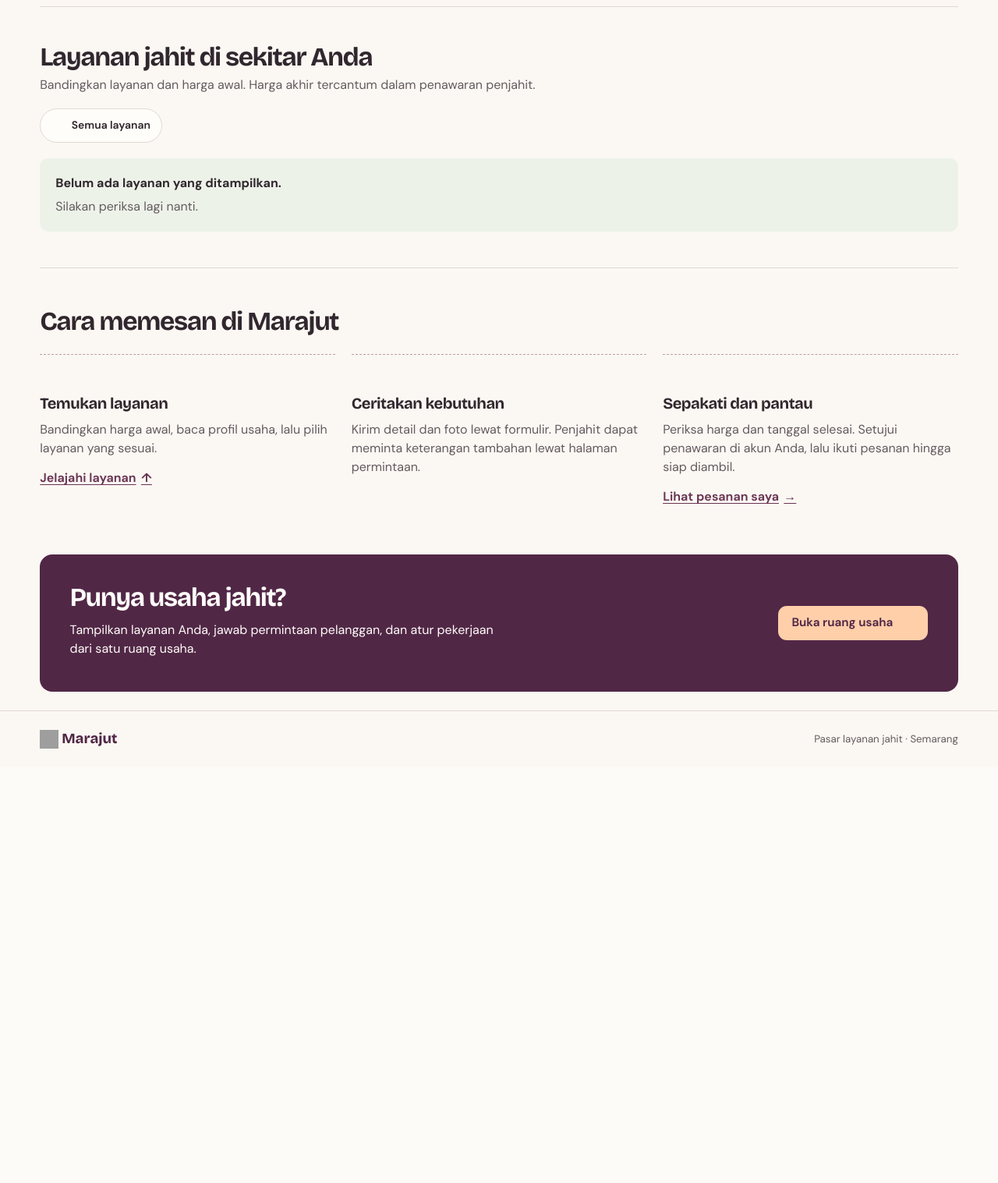
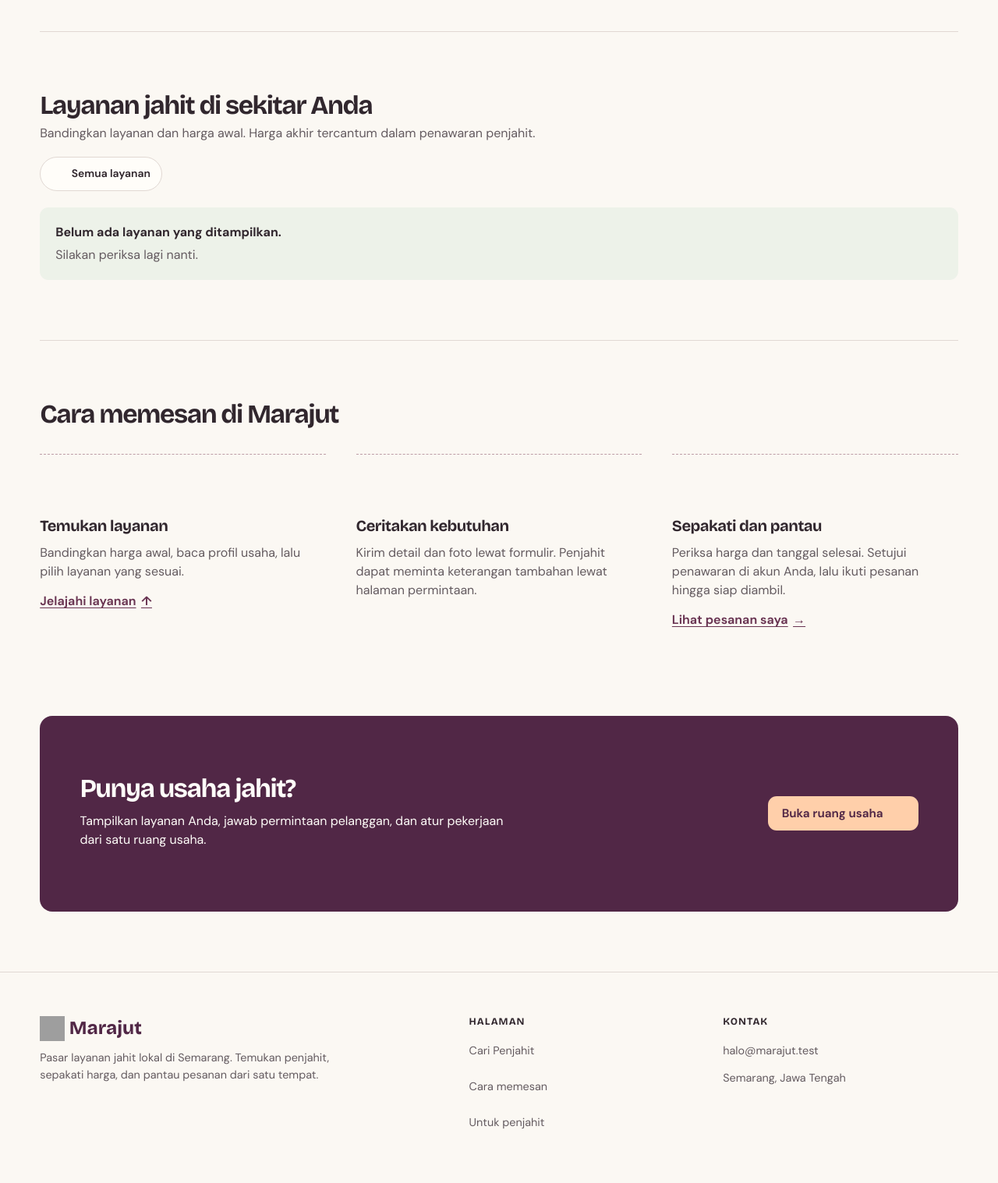
Before and after one commit to TheGoodEvil28/merajut, a Node project: template apps/djahit/views/catalog.ejs in a window 1280 px wide. Shown: the part 598-2115 px from the top of the page at 78% size. Before the commit the page ends 1558 px from the top, so only its background shows below. Run offline with Node 20 templates, Linux system fonts and the light colour scheme; the template is opened without the code that fills it, so the values that code supplies are empty; grey boxes are pictures that could not be loaded.

Commit message:
feat(style): enhance landing page spacing, footer layout and content
* Improved footer structure with additional links and contact information
* Updated styles for better visual consistency across pages
* Adjusted navbar behavior for improved user experience during scrolling

```diff
--- a/apps/djahit/public/forms.js
+++ b/apps/djahit/public/forms.js
@@ -121,3 +121,26 @@ if (photo) {
     }
   });
 }
+
+// Storefront navbar: after about one viewport of scrolling it slides back in from above.
+const storefront = document.body.classList.contains('market-shell') ? document.querySelector('.site-header') : null;
+if (storefront) {
+  const root = document.body;
+  const sync = () => {
+    const past = window.scrollY > window.innerHeight;
+    const pinned = root.classList.contains('nav-pinned');
+    if (past) {
+      root.style.setProperty('--nav-h', `${storefront.offsetHeight}px`);
+      root.classList.remove('nav-leaving');
+      root.classList.add('nav-pinned');
+    } else if (!past && pinned && !root.classList.contains('nav-leaving')) {
+      root.classList.add('nav-leaving');
+      const finish = () => root.classList.remove('nav-pinned', 'nav-leaving');
+      if (window.matchMedia('(prefers-reduced-motion: reduce)').matches) finish();
+      else setTimeout(() => { if (root.classList.contains('nav-leaving')) finish(); }, 260);
+    }
+  };
+  addEventListener('scroll', sync, { passive: true });
+  addEventListener('resize', sync);
+  sync();
+}
--- a/apps/djahit/public/style.css
+++ b/apps/djahit/public/style.css
@@ -31,14 +31,22 @@ h3 { font-size: 1.25rem; letter-spacing: -.025em; }
 .icon { width: 1.15rem; height: 1.15rem; flex: none; fill: none; stroke: currentColor; stroke-width: 1.65; stroke-linecap: round; stroke-linejoin: round; vertical-align: middle; }
 .skip, .sr-only { position: absolute; width: 1px; height: 1px; padding: 0; margin: -1px; overflow: hidden; clip-path: inset(50%); white-space: nowrap; }
 .skip:focus { clip-path: none; width: auto; height: auto; margin: .5rem; padding: .7rem; background: white; color: var(--ink); z-index: 4; }
-.site-header { background: var(--surface); border-bottom: 1px solid var(--line); }
-.nav, .site-footer .wrap, .actions, .site-header nav, .nav-account, .account-name { display: flex; align-items: center; gap: .6rem 1rem; }
+.site-header { background: var(--surface); }
+.nav, .actions, .site-header nav, .nav-account, .account-name { display: flex; align-items: center; gap: .6rem 1rem; }
 .nav { min-height: 4.7rem; }
 .brand { display: inline-flex; align-items: center; gap: .48rem; margin: 0; color: var(--ink); text-decoration: none; font-size: 2rem; font-weight: 800; letter-spacing: -.065em; }
 .site-header nav { margin-left: auto; gap: .35rem; }
 .site-header nav a, .site-header button.quiet { display: inline-flex; align-items: center; gap: .45rem; min-height: 44px; padding: .55rem .8rem; color: var(--muted); text-decoration: none; font-weight: 650; font-size: .9rem; border-radius: .7rem; }
 .site-header nav a:hover, .site-header nav a[aria-current] { background: #f2e8eb; color: var(--plum); }
 .nav-account { padding-left: .8rem; border-left: 1px solid var(--line); }
+/* Storefront navbar: after about one viewport of scrolling it slides back in from above (forms.js toggles the classes). */
+html:has(.market-shell) { scroll-padding-top: 6rem; }
+.market-shell.nav-pinned { padding-top: var(--nav-h, 0); }
+.market-shell.nav-pinned > .site-header { position: fixed; top: 0; left: 0; right: 0; z-index: 20; box-shadow: 0 6px 24px rgb(49 39 46 / .1); animation: nav-in .35s cubic-bezier(.22,.8,.3,1) both; }
+.market-shell.nav-leaving > .site-header { animation: nav-out .25s ease-in both; }
+@keyframes nav-in { from { transform: translateY(-100%); } to { transform: none; } }
+@keyframes nav-out { from { transform: none; } to { transform: translateY(-100%); } }
+@media (prefers-reduced-motion: reduce) { .market-shell.nav-pinned > .site-header, .market-shell.nav-leaving > .site-header { animation: none; } }
 button, .button {
   display: inline-flex; align-items: center; justify-content: center; gap: .55rem; min-height: 44px;
   background: var(--plum); color: white; border: 1px solid transparent; border-radius: .7rem;
@@ -51,7 +59,7 @@ button:hover, .button:hover { background: #693955; color: white; }
 .quiet:hover { background: #f1e8ed; color: var(--plum); }
 button:disabled { cursor: not-allowed; opacity: .65; }
 .actions { flex-wrap: wrap; }
-.section { padding: clamp(1.6rem, 4vw, 3.25rem) 0; }
+.section { padding: clamp(2.4rem, 6vw, 5rem) 0; }
 .section-caption, .page-heading { display: flex; justify-content: space-between; align-items: center; flex-wrap: wrap; gap: .7rem 1rem; margin-bottom: 1.1rem; }
 .page-heading > div, .section-caption > div { min-width: 0; }
 .section-caption :is(h2,p), .page-heading :is(h1,h2) { margin-bottom: 0; }
@@ -60,7 +68,7 @@ button:disabled { cursor: not-allowed; opacity: .65; }
 .muted, .label-optional { color: var(--muted); }
 .preserve { white-space: pre-wrap; overflow-wrap: anywhere; }
 :where(h1,h2,h3,dd,.status,.queue-meta,.service-provider,.service-price,.account-name,.record-list,.terms,.notice) { overflow-wrap: anywhere; }
-.card { min-width: 0; padding: clamp(1.1rem, 2.5vw, 1.65rem); border: 1px solid var(--line); background: var(--surface); border-radius: 1rem; }
+.card { min-width: 0; padding: clamp(1.4rem, 3vw, 2.2rem); border: 1px solid var(--line); background: var(--surface); border-radius: 1rem; }
 .card p:last-child { margin-bottom: 0; }
 .split { display: grid; grid-template-columns: minmax(0, 1.5fr) minmax(0, 1fr); align-items: start; gap: 1.1rem; }
 .stack { display: grid; gap: 1rem; min-width: 0; }
@@ -68,30 +76,37 @@ button:disabled { cursor: not-allowed; opacity: .65; }
 .narrow { width: min(100%, 42rem); margin-inline: auto; }
 .back { display: inline-flex; gap: .45rem; align-items: center; min-height: 44px; margin-bottom: .5rem; text-decoration: none; font-size: .9rem; font-weight: 650; }
 .back::before { content: "←"; }
-.site-footer { margin-top: 1.5rem; border-top: 1px solid var(--line); color: var(--muted); }
-.site-footer .wrap { justify-content: space-between; min-height: 4.5rem; font-size: .83rem; }
-.footer-brand { display: inline-flex; align-items: center; gap: .25rem; font-weight: 760; font-size: 1.15rem; color: var(--plum); margin: 0; }
+.site-footer { margin-top: clamp(2.5rem, 6vw, 5rem); border-top: 1px solid var(--line); color: var(--muted); }
+.site-footer .wrap { display: grid; grid-template-columns: minmax(0, 1fr) minmax(0, 1.4fr); gap: 2rem clamp(2rem, 8vw, 7rem); padding-block: clamp(2rem, 5vw, 3.5rem); font-size: .9rem; }
+.footer-brand { display: inline-flex; align-items: center; gap: .35rem; font-weight: 760; font-size: 1.5rem; color: var(--plum); margin: 0 0 .7rem; }
+.footer-about p { max-width: 38ch; margin: 0; }
+.footer-links { display: grid; grid-template-columns: repeat(2, minmax(0, 1fr)); gap: 1.5rem; }
+.footer-links h2 { font-size: .8rem; letter-spacing: .08em; text-transform: uppercase; color: var(--ink); margin: 0 0 .6rem; }
+.footer-links ul { list-style: none; margin: 0; padding: 0; display: grid; gap: .1rem; }
+.footer-links a { display: inline-flex; align-items: center; min-height: 44px; color: var(--muted); text-decoration: none; }
+.footer-links a:hover { color: var(--plum); text-decoration: underline; }
 
 /* Marketplace */
 .market-intro { display: grid; grid-template-columns: 1.05fr 1fr; align-items: stretch; gap: clamp(1.5rem,4vw,4.5rem); padding-block: clamp(1.5rem,3.6vw,3.25rem); }
 .market-intro-copy { align-self: center; }
 .market-location { display: inline-flex; align-items: center; gap: .4rem; color: var(--clay); font-size: .9rem; font-weight: 690; margin-bottom: 1rem; }
-.market-intro h1 { font-size: clamp(3.15rem,5.35vw,5rem); color: var(--plum); letter-spacing: -.065em; line-height: 1.02; font-weight: 700; text-wrap: balance; }
-.market-intro h1 em { font: italic 500 .98em/1.02 Georgia, serif; letter-spacing: -.055em; }
+.market-intro h1 { font-size: clamp(3.15rem,5.35vw,4.5rem); color: var(--plum); letter-spacing: -.065em; line-height: 1.02; font-weight: 700; text-wrap: balance; }
+.market-intro h1 em { font: 200 .98em/1, serif; letter-spacing: -.06em; }
 .market-intro-copy > p:not(.market-location) { max-width: 49ch; color: var(--muted); margin: 1.15rem 0; }
 .market-intro-photo { position: relative; min-height: 19rem; overflow: hidden; border-radius: 7rem 1rem 5rem 1rem; background: #c4a983; }
 .market-intro-photo img { width: 100%; height: 100%; position: absolute; inset: 0; object-fit: cover; object-position: center 46%; }
 .market-intro-photo::after { content: ""; position: absolute; inset: .65rem; border: 1px dashed #fffb; border-radius: 6.5rem .7rem 4.5rem .7rem; pointer-events: none; }
 .intro-how { display: inline-flex; align-items: center; gap: .5rem; min-height: 44px; font-size: .89rem; font-weight: 650; }
-.catalog-section { padding-block: clamp(1.6rem,3.6vw,3rem); border-top: 1px solid var(--line); }
-.how-section { border-top: 1px solid var(--line); padding: clamp(1.8rem,4vw,3.5rem) 0; }
-.sewing-steps { list-style: none; display: grid; grid-template-columns: repeat(3,minmax(0,1fr)); margin: 1.4rem 0 0; padding: 0; gap: 1.3rem; }
-.sewing-steps li { border-top: 1px dashed #bd9da6; padding-top: 1.1rem; }
-.sewing-steps li > .icon { color: var(--clay); margin-bottom: .55rem; width: 1.6rem; height: 1.6rem; }
+.market-intro { margin-bottom: clamp(1rem, 3vw, 2.5rem); }
+.catalog-section { padding-block: clamp(2.4rem,6vw,5rem); border-top: 1px solid var(--line); }
+.how-section { border-top: 1px solid var(--line); padding: clamp(2.4rem,6vw,5rem) 0; margin-bottom: clamp(.5rem, 2vw, 1.5rem); }
+.sewing-steps { list-style: none; display: grid; grid-template-columns: repeat(3,minmax(0,1fr)); margin: 2rem 0 0; padding: 0; gap: clamp(1.5rem, 3vw, 2.5rem); }
+.sewing-steps li { border-top: 1px dashed #bd9da6; padding-top: 1.4rem; }
+.sewing-steps li > .icon { color: var(--clay); margin-bottom: .9rem; width: 2.8rem; height: 2.8rem; stroke-width: 1.4; }
 .sewing-steps p, .shop-entry p { max-width: 52ch; margin-bottom: .25rem; }
 .sewing-steps p { color: var(--muted); }
 .sewing-steps a { display: inline-flex; min-height: 44px; align-items: center; gap: .4rem; font-weight: 650; }
-.shop-entry { display: flex; justify-content: space-between; align-items: center; flex-wrap: wrap; gap: 1.15rem; background: var(--plum); color: var(--surface); padding: clamp(1.35rem,3vw,2.7rem); border-radius: 1rem; }
+.shop-entry { display: flex; justify-content: space-between; align-items: center; flex-wrap: wrap; gap: 1.15rem; background: var(--plum); color: var(--surface); padding: clamp(2.4rem,6vw,4.75rem) clamp(1.5rem,4vw,3.5rem); min-height: clamp(11rem, 22vw, 15rem); border-radius: 1rem; }
 .shop-entry .button { background: var(--apricot); color: var(--plum); }
 .work-kicker { display: inline-flex; align-items: center; gap: .4rem; }
 .market-search { display: flex; align-items: center; gap: .55rem; max-width: 30rem; border: 1px solid #c0aab6; background: var(--surface); border-radius: .85rem; padding: .32rem; color: var(--muted); }
@@ -105,12 +120,13 @@ button:disabled { cursor: not-allowed; opacity: .65; }
 .category-tabs a[aria-current] { color: white; border-color: var(--plum); background: var(--plum); }
 .search-results { display: flex; align-items: baseline; justify-content: space-between; flex-wrap: wrap; gap: .5rem; margin: .4rem 0 1rem; }
 .search-results p { margin: 0; overflow-wrap: anywhere; }
-.cards { display: grid; grid-template-columns: repeat(3,minmax(0,1fr)); align-items: stretch; gap: 1rem; }
+.cards { display: grid; grid-template-columns: repeat(3,minmax(0,1fr)); align-items: stretch; gap: clamp(1.5rem, 2.6vw, 2.25rem); }
 .service-card { display: flex; flex-direction: column; padding: 0; overflow: hidden; }
 .service-cover { position: relative; overflow: hidden; background: #e4e3d8; }
 .service-cover img { display: block; width: 100%; height: auto; aspect-ratio: 2.65; object-fit: cover; }
-.service-cover .tag { position: absolute; left: .8rem; bottom: .7rem; border: 1px solid #fcfaf0; border-radius: 2rem; background: #fffef5; color: var(--ink); font-size: .75rem; padding: .18rem .62rem; font-weight: 700; }
-.service-body { padding: 1.1rem; flex: 1; display: flex; flex-direction: column; min-width: 0; }
+.service-cover::after { content: ""; position: absolute; inset: 0; background: rgb(0 0 0 / .1); pointer-events: none; }
+.service-cover .tag { z-index: 1; position: absolute; left: .8rem; bottom: .7rem; border: 1px solid #fcfaf0; border-radius: 2rem; background: #fffef5; color: var(--ink); font-size: .75rem; padding: .18rem .62rem; font-weight: 700; }
+.service-body { padding: 1.4rem; flex: 1; display: flex; flex-direction: column; min-width: 0; }
 .service-provider { color: var(--muted); font-size: .82rem; margin-bottom: .45rem; }
 .service-provider a { color: var(--link); font-weight: 700; }
 .service-card h3 { font-size: clamp(1.3rem, 2vw, 1.65rem); margin-bottom: .4rem; }
@@ -300,6 +316,7 @@ fieldset.price-editor { min-width: 0; margin: 0; padding: .85rem; border: 1px so
 }
 @media (max-width: 720px) {
   .wrap { width: calc(100% - 2rem); }
+  .site-footer .wrap { grid-template-columns: minmax(0, 1fr); }
   .nav { min-height: 3.8rem; gap: .35rem; flex-wrap: wrap; }
   .brand { font-size: 1.7rem; }
   .nav-account { padding-left: .35rem; }
--- a/apps/djahit/views/footer.ejs
+++ b/apps/djahit/views/footer.ejs
@@ -1,4 +1,30 @@
 </main>
-  <footer class="site-footer"><div class="wrap"><span class="footer-brand"><img src="/assets/marajut-mark.svg" width="24" height="24" alt="">Marajut</span><span>Pasar layanan jahit · Semarang</span></div></footer>
+  <footer class="site-footer">
+    <div class="wrap">
+      <div class="footer-about">
+        <span class="footer-brand"><img src="/assets/marajut-mark.svg" width="32" height="32" alt="">Marajut</span>
+        <p>Pasar layanan jahit lokal di Semarang. Temukan penjahit, sepakati harga, dan pantau pesanan dari satu tempat.</p>
+      </div>
+      <div class="footer-links">
+        <nav aria-label="Halaman">
+          <h2>Halaman</h2>
+          <ul>
+            <li><a href="/#services">Cari Penjahit</a></li>
+            <li><a href="/#cara-kerja">Cara memesan</a></li>
+            <% if (user?.role === 'provider') { %><li><a href="/workspace">Ruang usaha</a></li>
+            <% } else if (user?.role === 'customer') { %><li><a href="/workspace">Pesanan Saya</a></li>
+            <% } else if (!user) { %><li><a href="/login?ruang=usaha">Untuk penjahit</a></li><% } %>
+          </ul>
+        </nav>
+        <div>
+          <h2>Kontak</h2>
+          <ul>
+            <li><a href="mailto:halo@marajut.test">halo@marajut.test</a></li>
+            <li><span>Semarang, Jawa Tengah</span></li>
+          </ul>
+        </div>
+      </div>
+    </div>
+  </footer>
 </body>
 </html>
```
Also changed, not shown: docs/TEST-RUN-GUIDEBOOK.md (+15 -0 lines).
